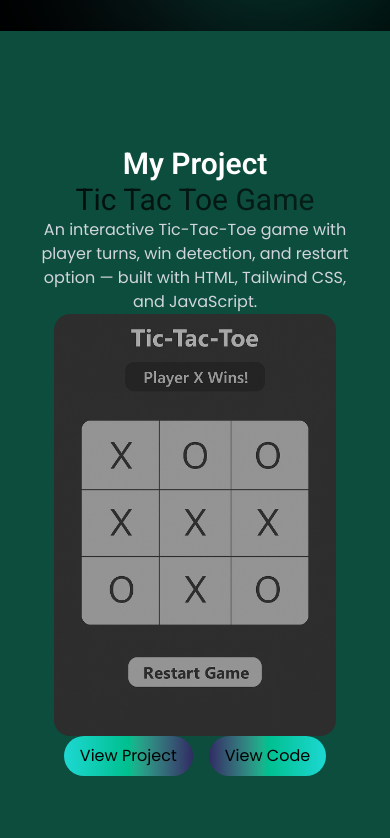
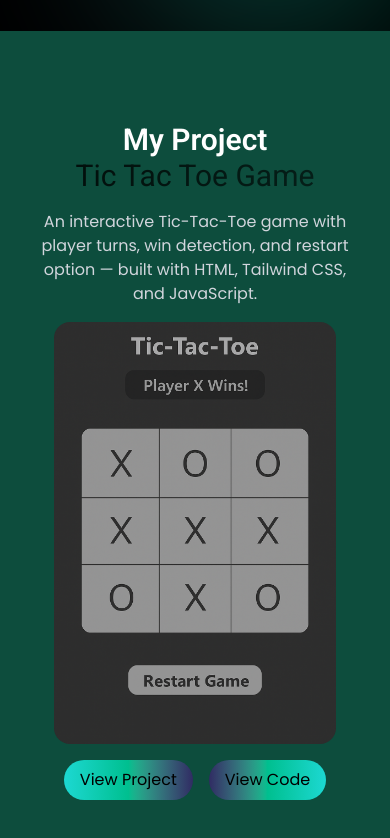
Before and after one commit to Purbey2001/animated_portfolio_website, a React (Vite) app: page / in a window 390 px wide. Shown: the part 3013-3851 px from the top of the page. Built offline with nearby package versions, Linux system fonts and the light colour scheme.

Commit message:
responsive

```diff
--- a/src/pages/Projects.jsx
+++ b/src/pages/Projects.jsx
@@ -63,7 +63,7 @@ const Projects = () => {
         <h2 className="text-3xl font-semibold z-10 text-center mt-4 md:mt-8">
           My Project
         </h2>
-        <div className="w-[85%] max-w-[1260px] flex flex-col items-center justify-center ">
+        <div className="w-[85%] max-w-[1260px] flex flex-col items-center gap-4 md:gap-8">
           <h3 className="text-3xl text-transparent bg-clip-text
           bg-linear-to-r from-black/80 to-black/60">{activeProject.title}</h3>
           <p className="text-center lg:w-[70%] text-gray-300">{activeProject.description}</p>
```
